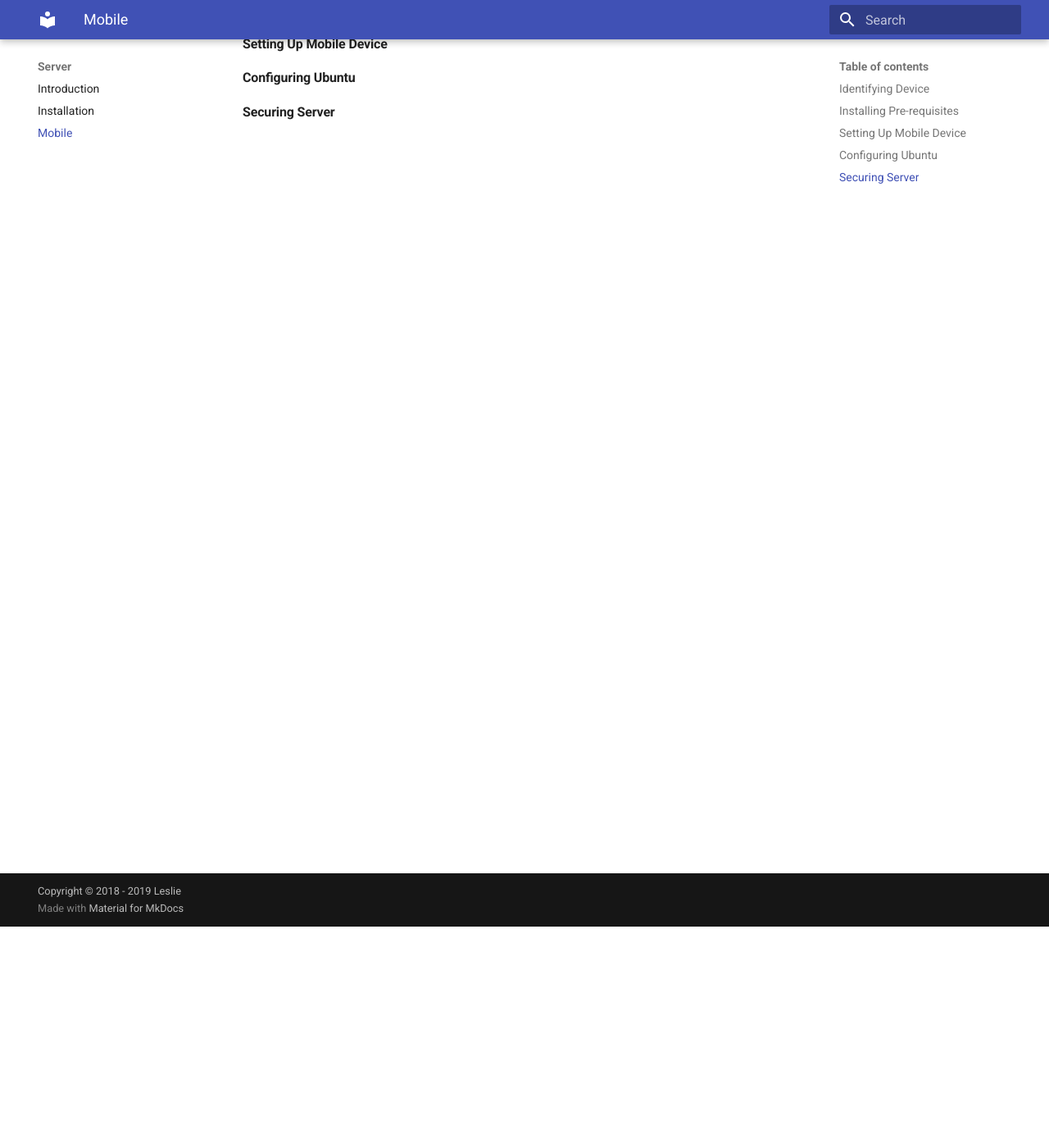
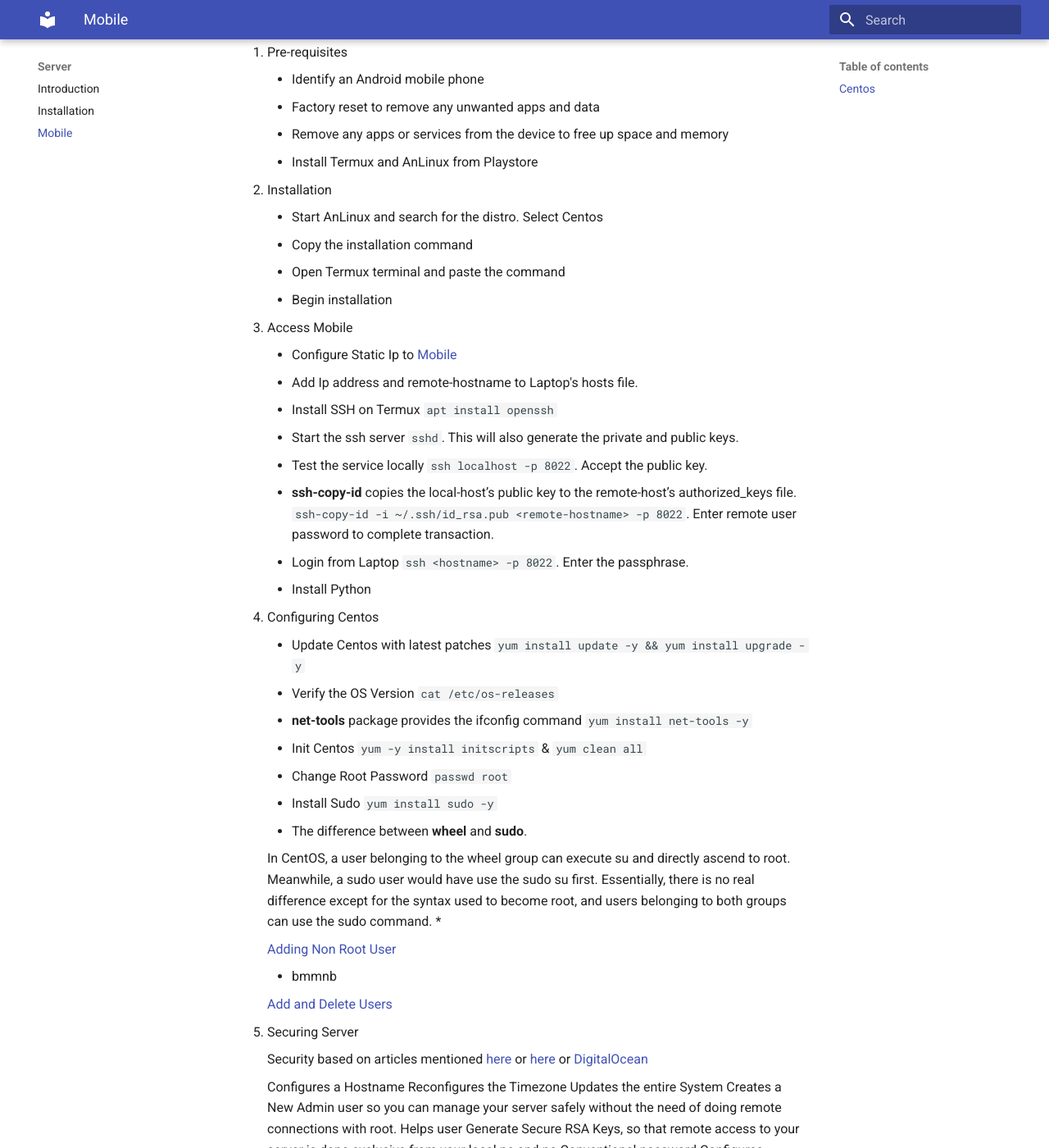
Before and after one commit to leslieclif/notebook, an MkDocs documentation site: the page built from docs/server/mobile.md, in a window 1280 px wide and 1400 px high, scrolled down 270 px. Shown: the whole window at 82% size. Built offline with MkDocs 1.6.1 and Material for MkDocs 9.7.7, drawn with Linux system fonts in a browser that asks for light colours; some of the changed text lies outside the part shown.

Commit message:
Updated mobile installation details

````diff
--- a/docs/server/mobile.md
+++ b/docs/server/mobile.md
@@ -1,11 +1,91 @@
 # Converting Android Device Into Linux Server
 
-#### Identifying Device
+## Centos
+---
+1. Pre-requisites
 
-#### Installing Pre-requisites
+    * Identify an Android mobile phone
+    * Factory reset to remove any unwanted apps and data
+    * Remove any apps or services from the device to free up space and memory
+    * Install Termux and AnLinux from Playstore
 
-#### Setting Up Mobile Device
+1. Installation
 
-#### Configuring Ubuntu
+    * Start AnLinux and search for the distro. Select Centos
+    * Copy the installation command
+    * Open Termux terminal and paste the command
+    * Begin installation
 
-#### Securing Server
+1. Access Mobile
+    * Configure Static Ip to [Mobile](https://service.uoregon.edu/TDClient/KB/ArticleDet?ID=33742)
+    * Add Ip address and remote-hostname to Laptop's hosts file.
+    * Install SSH on Termux ```apt install openssh```
+    * Start the ssh server ```sshd```. This will also generate the private and public keys.
+    * Test the service locally ```ssh localhost -p 8022```. Accept the public key.
+    * **ssh-copy-id** copies the local-host’s public key to the remote-host’s authorized_keys file.
+        ``ssh-copy-id -i ~/.ssh/id_rsa.pub <remote-hostname> -p 8022``. Enter remote user password to complete transaction.
+    * Login from Laptop ```ssh <hostname> -p 8022```. Enter the passphrase.
+    * Install Python
+
+
+1. Configuring Centos
+
+    * Update Centos with latest patches
+    ```yum install update -y && yum install upgrade -y```
+    * Verify the OS Version
+    ```cat /etc/os-releases```
+    * **net-tools** package provides the ifconfig command
+    ```yum install net-tools -y```
+    * Init Centos ```yum -y install initscripts``` & ```yum clean all```
+    * Change Root Password ```passwd root```
+    * Install Sudo ```yum install sudo -y```
+    * The difference between **wheel** and **sudo**.
+
+      In CentOS, a user belonging to the wheel group can execute su and directly ascend to root. Meanwhile, a sudo user would have use the sudo su first. Essentially, there is no real difference except for the syntax used to become root, and users belonging to both groups can use the sudo command.
+    *
+
+    [Adding Non Root User](https://www.digitalocean.com/community/tutorials/how-to-create-a-sudo-user-on-centos-quickstart)
+
+     * bmmnb
+
+    [Add and Delete Users](https://www.digitalocean.com/community/tutorials/how-to-add-and-delete-users-on-a-centos-7-server)
+
+1. Securing Server
+
+    Security based on articles mentioned [here](https://medium.com/viithiisys/10-steps-to-secure-linux-server-for-production-environment-a135109a57c5) or [here](https://www.cyberciti.biz/tips/linux-security.html) or [DigitalOcean](https://www.digitalocean.com/community/tutorials/an-introduction-to-securing-your-linux-vps)
+
+    Configures a Hostname
+    Reconfigures the Timezone
+    Updates the entire System
+    Creates a New Admin user so you can manage your server safely without the need of doing remote connections with root.
+    Helps user Generate Secure RSA Keys, so that remote access to your server is done exclusive from your local pc and no Conventional password
+    Configures, Optimize and secures the SSH Server (Some Settings Following CIS Benchmark)
+    Configures IPTABLES Rules to protect the server from common attacks
+    Disables unused FileSystems and Network protocols
+    Protects the server against Brute Force attacks by installing a configuring fail2ban
+    Installs and Configure Artillery as a Honeypot, Monitoring, Blocking and Alerting tool
+    Installs PortSentry
+    Installs RootKit Hunter
+    Secures Root Home and Grub Configuration Files
+    Installs Unhide to help Detect Malicious Hidden Processes
+    Installs Tiger, A Security Auditing and Intrusion Prevention system
+    Restrict Access to Apache Config Files
+    Disables Compilers
+    Creates Daily Cron job for System Updates
+    Kernel Hardening via sysctl configuration File (Tweaked)
+    /tmp Directory Hardening
+    PSAD IDS installation
+    Enables Process Accounting
+    Enables Unattended Upgrades
+    MOTD and Banners for Unauthorized access
+    Disables USB Support for Improved Security (Optional)
+    Configures a Restrictive Default UMASK
+    Configures and enables Auditd
+    Configures Auditd rules following CIS Benchmark
+    Sysstat install
+    ArpWatch install
+    Additional Hardening steps following CIS Benchmark
+    Secures Cron
+    Automates the process of setting a GRUB Bootloader Password
+    Secures Boot Settings
+    Sets Secure File Permissions for Critical System Files
````
Also changed, not shown: docs/server/install.md (+12 -3 lines).
